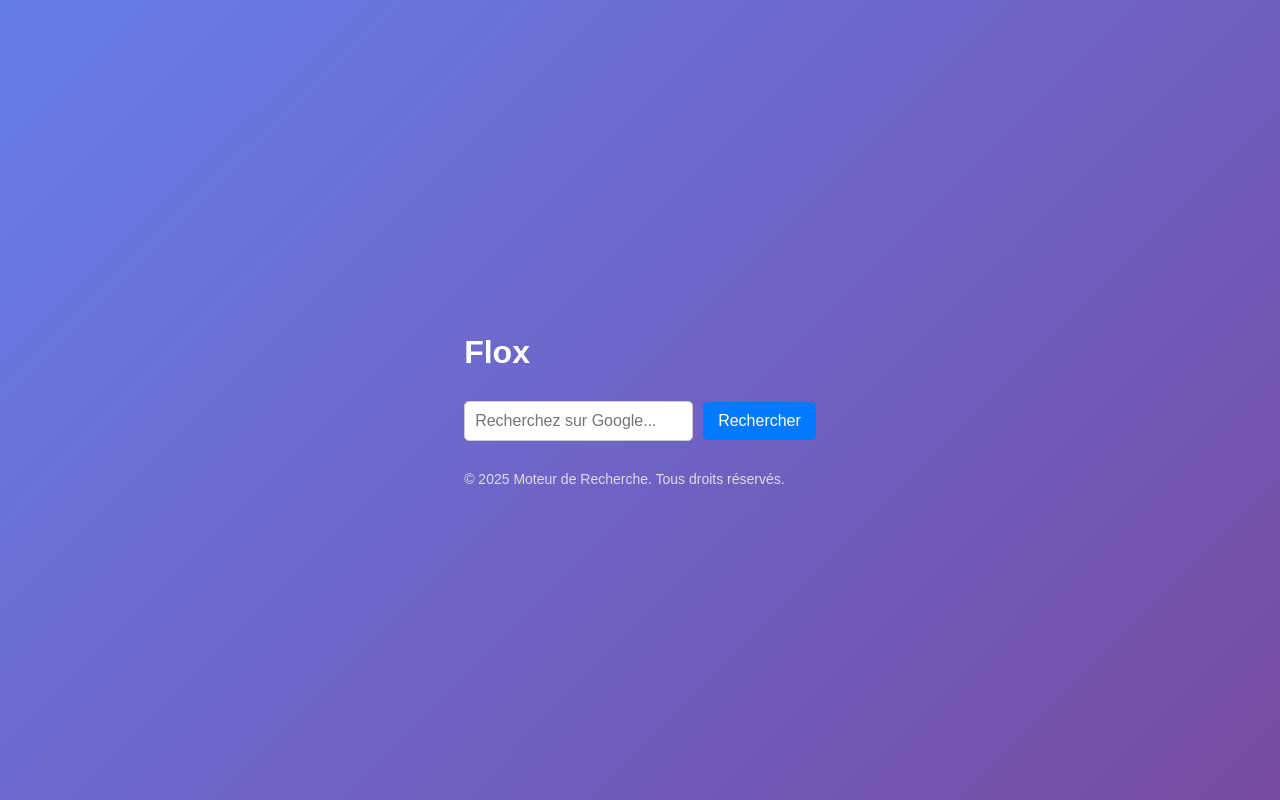
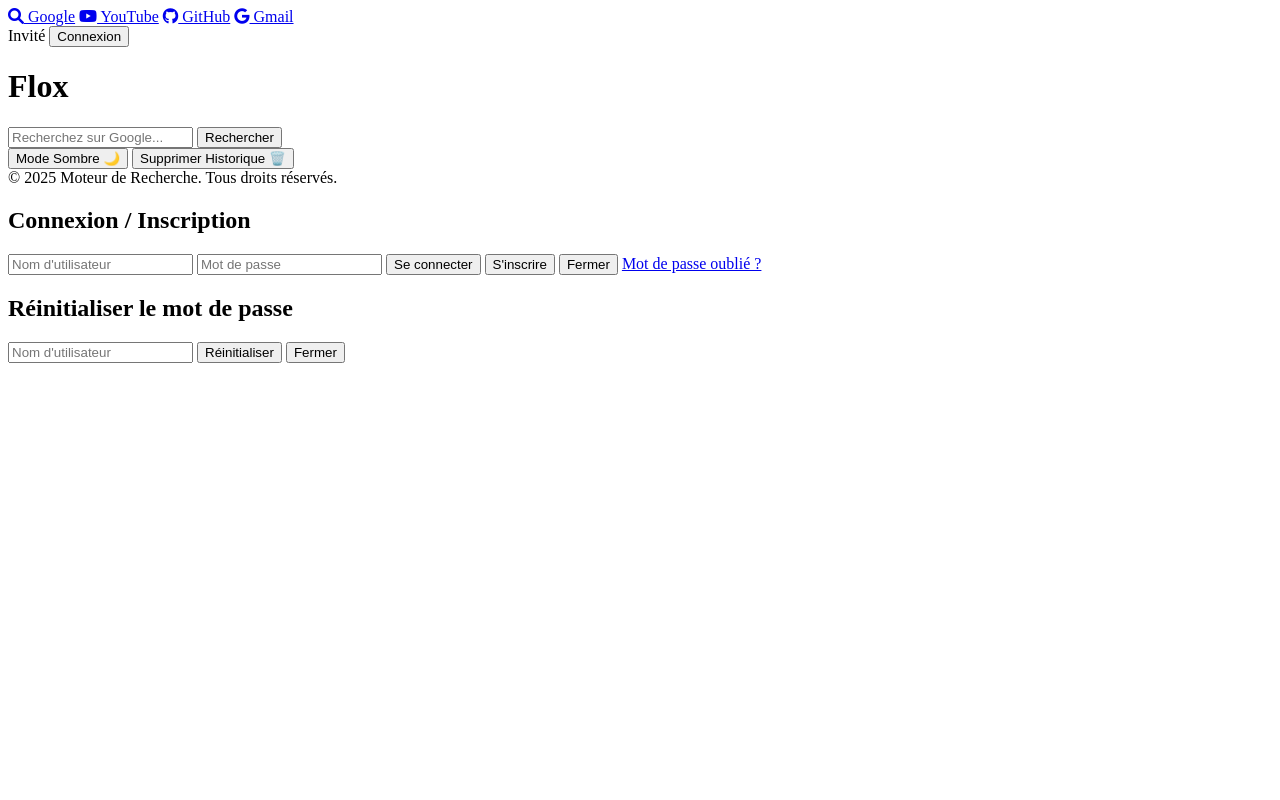
Before and after one commit to moteurderechecher/4536534, a plain HTML site: page index.html in a window 1280 px wide. Drawn offline with Linux system fonts and the light colour scheme.

Commit message:
Update index.html

```diff
--- a/index.html
+++ b/index.html
@@ -5,90 +5,177 @@
   <meta name="viewport" content="width=device-width, initial-scale=1.0">
   <title>Mon Application Flox</title>
   <link rel="stylesheet" href="https://cdnjs.cloudflare.com/ajax/libs/font-awesome/6.0.0-beta3/css/all.min.css">
-  <style>
-    html, body {
-      height: 100%;
-      width: 100%;
-      margin: 0;
-      padding: 0;
-    }
-
-    body {
-      font-family: 'Arial', sans-serif;
-      background: linear-gradient(135deg, #667eea, #764ba2);
-      display: flex;
-      flex-direction: column;
-      align-items: center;
-      justify-content: center;
-      transition: background-color 0.3s, color 0.3s;
-    }
-
-    .dark-mode {
-      background: linear-gradient(135deg, #121212, #1a1a1a);
-      color: #ffffff;
-    }
-
-    h1 {
-      font-size: 2rem;
-      margin-bottom: 20px;
-      color: #fff;
-    }
-
-    .google-search {
-      margin-top: 30px;
-      display: flex;
-      gap: 10px;
-      justify-content: center;
-      align-items: center;
-      width: 100%;
-      max-width: 600px;
-    }
-
-    .google-search input[type="text"] {
-      padding: 10px;
-      font-size: 16px;
-      width: 70%;
-      border: 1px solid #ccc;
-      border-radius: 5px;
-    }
-
-    .google-search button {
-      padding: 10px 15px;
-      font-size: 16px;
-      color: #fff;
-      background-color: #007bff;
-      border: none;
-      border-radius: 5px;
-      cursor: pointer;
-    }
-
-    .google-search button:hover {
-      background-color: #0056b3;
-    }
-
-    footer {
-      margin-top: 30px;
-      font-size: 14px;
-      color: #ddd;
-    }
-  </style>
 </head>
 <body>
   <div class="main-content">
+    <div class="account-section">
+      <div class="app-menu-right" id="appMenu">
+        <div class="dots">
+          <span class="dot"></span>
+          <span class="dot"></span>
+          <span class="dot"></span>
+        </div>
+        <div class="dropdown" id="appDropdown">
+          <a href="https://www.google.com"><i class="fas fa-search"></i> Google</a>
+          <a href="https://www.youtube.com"><i class="fab fa-youtube"></i> YouTube</a>
+          <a href="https://www.github.com"><i class="fab fa-github"></i> GitHub</a>
+          <a href="https://mail.google.com"><i class="fab fa-google"></i> Gmail</a>
+        </div>
+      </div>
+
+      <span id="user-info">Invité</span>
+      <button onclick="toggleAuthForm()">Connexion</button>
+      <button id="logout-btn" onclick="logout()" style="display:none;">Déconnexion</button>
+    </div>
+
     <h1>Flox</h1>
 
     <!-- Barre de recherche Google -->
-    <div class="google-search">
-      <input type="text" id="googleSearchInput" placeholder="Recherchez sur Google...">
-      <button onclick="performGoogleSearch()">Rechercher</button>
+    <div class="search-container">
+      <input type="text" id="searchInput" placeholder="Recherchez sur Google..." autocomplete="off">
+      <button onclick="searchGoogle()">Rechercher</button>
+    </div>
+
+    <div class="buttons">
+      <button onclick="toggleDarkMode()">Mode Sombre 🌙</button>
+      <button onclick="clearHistory()">Supprimer Historique 🗑️</button>
     </div>
 
     <footer>© 2025 Moteur de Recherche. Tous droits réservés.</footer>
   </div>
 
+  <!-- Formulaire d'authentification -->
+  <div class="auth-container" id="auth-form">
+    <h2>Connexion / Inscription</h2>
+    <input type="text" id="username" placeholder="Nom d'utilisateur">
+    <input type="password" id="password" placeholder="Mot de passe">
+    <button onclick="login()">Se connecter</button>
+    <button onclick="register()">S'inscrire</button>
+    <button onclick="toggleAuthForm()">Fermer</button>
+    <a href="#" class="forgot-password" onclick="toggleResetForm()">Mot de passe oublié ?</a>
+  </div>
+
+  <!-- Formulaire de réinitialisation de mot de passe -->
+  <div class="reset-container" id="reset-form">
+    <h2>Réinitialiser le mot de passe</h2>
+    <input type="text" id="reset-username" placeholder="Nom d'utilisateur">
+    <button onclick="resetPassword()">Réinitialiser</button>
+    <button onclick="toggleResetForm()">Fermer</button>
+  </div>
+
   <script>
-    function performGoogleSearch() {
-      const query = document.getElementById('googleSearchInput').value.trim();
+    const appMenu = document.getElementById('appMenu');
+    const appDropdown = document.getElementById('appDropdown');
+
+    appMenu.addEventListener('click', function() {
+      appDropdown.classList.toggle('show');
+    });
+
+    document.addEventListener('click', function(event) {
+      if (!appMenu.contains(event.target)) {
+        appDropdown.classList.remove('show');
+      }
+    });
+
+    function toggleDarkMode() {
+      document.body.classList.toggle('dark-mode');
+      localStorage.setItem('darkMode', document.body.classList.contains('dark-mode'));
+    }
+
+    window.onload = function() {
+      if (JSON.parse(localStorage.getItem('darkMode'))) {
+        document.body.classList.add('dark-mode');
+      }
+      checkLoginStatus();
+
+      document.getElementById('searchInput').addEventListener('keypress', function(event) {
+        if (event.key === 'Enter') {
+          searchGoogle();
+        }
+      });
+    };
+
+    function toggleAuthForm() {
+      const form = document.getElementById('auth-form');
+      form.style.display = form.style.display === 'block' ? 'none' : 'block';
+    }
+
+    function toggleResetForm() {
+      const resetForm = document.getElementById('reset-form');
+      const authForm = document.getElementById('auth-form');
+      resetForm.style.display = resetForm.style.display === 'block' ? 'none' : 'block';
+      if (resetForm.style.display === 'block') {
+        authForm.style.display = 'none';
+      }
+    }
+
+    function register() {
+      let username = document.getElementById('username').value.trim();
+      let password = document.getElementById('password').value.trim();
+
+      if (!username || !password) {
+        alert("Remplissez tous les champs !");
+        return;
+      }
+
+      let users = JSON.parse(localStorage.getItem('users')) || {};
+      if (users[username]) {
+        alert("Nom d'utilisateur déjà pris !");
+        return;
+      }
+
+      users[username] = password;
+      localStorage.setItem('users', JSON.stringify(users));
+      alert("Compte créé avec succès !");
+      toggleAuthForm();
+    }
+
+    function login() {
+      let username = document.getElementById('username').value.trim();
+      let password = document.getElementById('password').value.trim();
+
+      let users = JSON.parse(localStorage.getItem('users')) || {};
+
+      if (users[username] === password) {
+        localStorage.setItem('currentUser', username);
+        document.getElementById('user-info').textContent = username;
+        document.getElementById('logout-btn').style.display = 'inline-block';
+        toggleAuthForm();
+      } else {
+        alert("Nom d'utilisateur ou mot de passe incorrect !");
+      }
+    }
+
+    function logout() {
+      localStorage.removeItem('currentUser');
+      document.getElementById('user-info').textContent = "Invité";
+      document.getElementById('logout-btn').style.display = 'none';
+    }
+
+    function resetPassword() {
+      let username = document.getElementById('reset-username').value.trim();
+      let users = JSON.parse(localStorage.getItem('users')) || {};
+
+      if (!username) {
+        alert("Veuillez entrer un nom d'utilisateur !");
+        return;
+      }
+
+      if (!users[username]) {
+        alert("Ce nom d'utilisateur n'existe pas !");
+        return;
+      }
+
+      let tempPassword = Math.random().toString(36).slice(-8);
+      users[username] = tempPassword;
+      localStorage.setItem('users', JSON.stringify(users));
+
+      alert(`Votre mot de passe temporaire est : ${tempPassword}\nConnectez-vous avec ce mot de passe, puis changez-le.`);
+      toggleResetForm();
+    }
+
+    function searchGoogle() {
+      const query = document.getElementById('searchInput').value.trim();
       if (query) {
         // Rediriger vers Google avec la requête saisie
         window.location.href = `https://www.google.com/search?q=${encodeURIComponent(query)}`;
@@ -96,6 +183,18 @@
         alert('Veuillez entrer un terme de recherche.');
       }
     }
+
+    function clearHistory() {
+      alert("Historique supprimé !");
+    }
+
+    function checkLoginStatus() {
+      let user = localStorage.getItem('currentUser');
+      if (user) {
+        document.getElementById('user-info').textContent = user;
+        document.getElementById('logout-btn').style.display = 'inline-block';
+      }
+    }
   </script>
 </body>
 </html>
```
